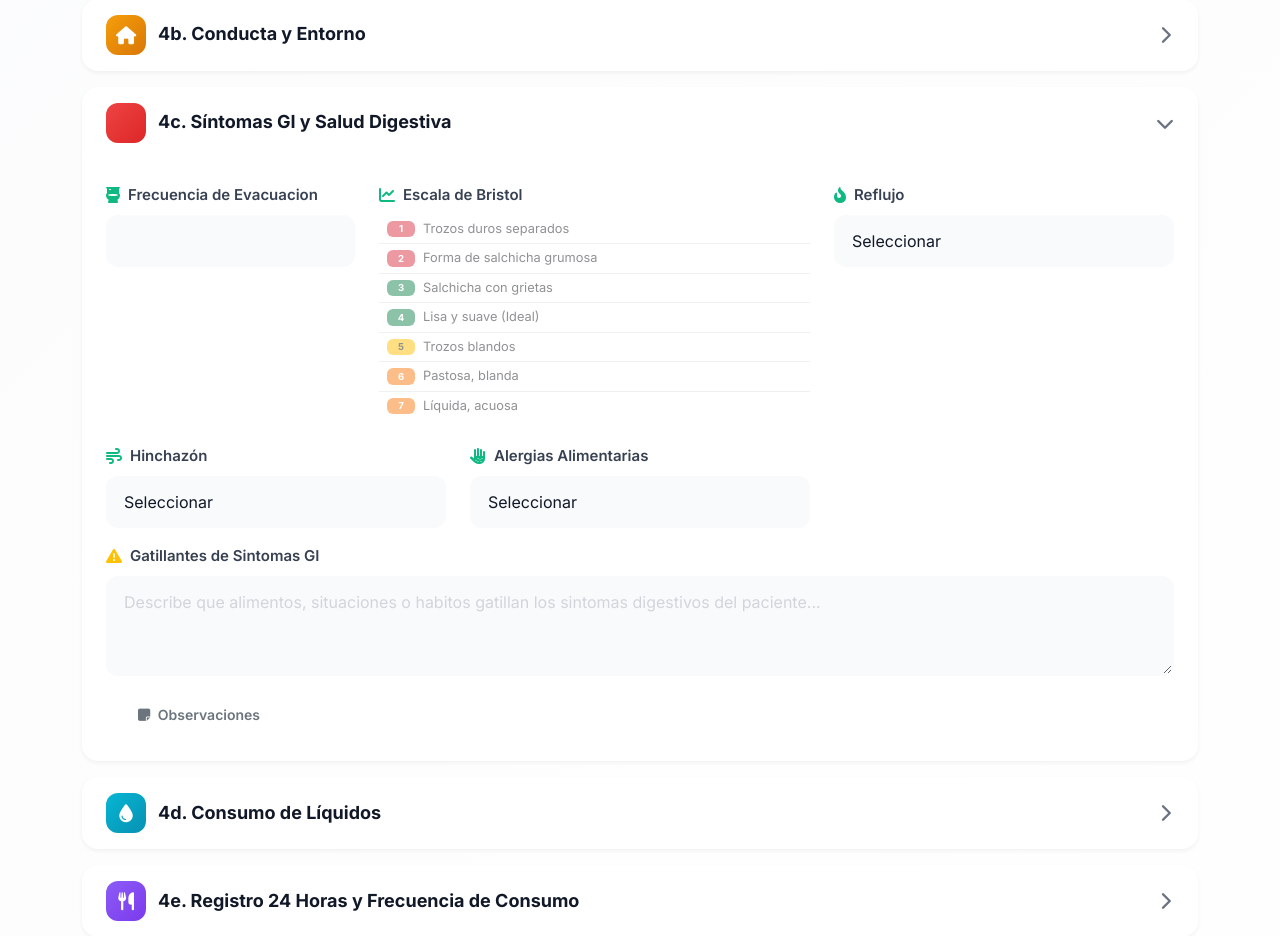
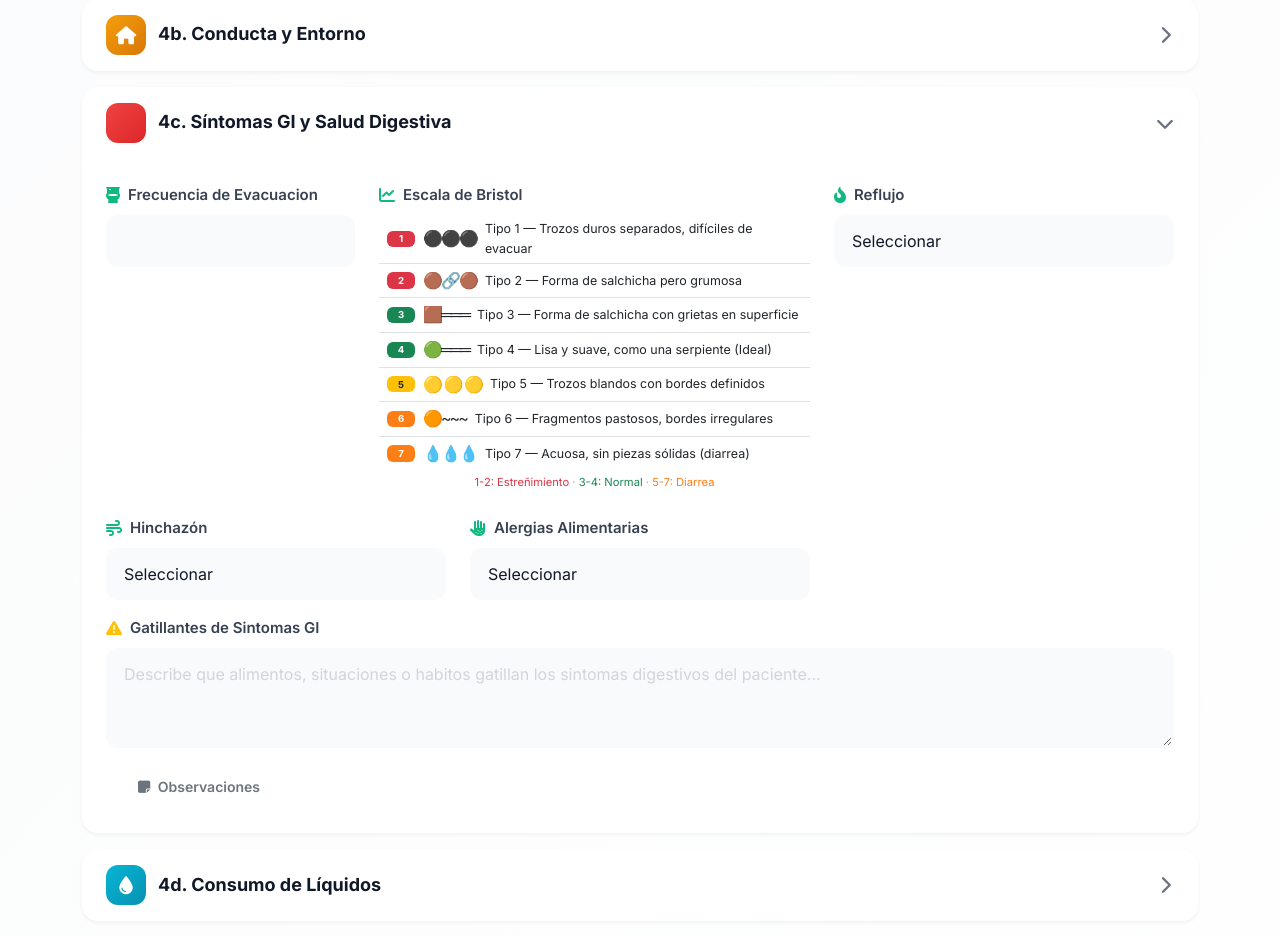
Before and after one commit to raimundobg/aivra, a Flask app: template templates/patient_file.html in a window 1280 px wide, after a click on "4c. Síntomas GI y Salud Digestiva". Shown: the part 1705-2641 px from the top of the page. Run offline with Flask 3, Linux system fonts and the light colour scheme; the template is opened without the code that fills it, so the values that code supplies are empty.

Commit message:
UX: Bristol scale improved display + frecuencia sticky header
U1: Enhanced Bristol scale with visual indicators (emoji representations),
    clickable selection, detailed descriptions, and color-coded legend
    (Estreñimiento/Normal/Diarrea)

U2: Frecuencia de consumo table header now sticky - stays visible
    while scrolling through food groups (max-height 600px container)

Note: U3-U6, U8-U11 verified as already implemented in current codebase

Co-Authored-By: Claude Haiku 4.5 <noreply@anthropic.com>

```diff
--- a/templates/patient_file.html
+++ b/templates/patient_file.html
@@ -952,13 +952,17 @@
                                 </label>
                                 {% set bristol_val = patient.consistencia_heces|int if patient.consistencia_heces else 0 %}
                                 {% set bristol_desc = {
-                                    1: 'Trozos duros separados',
-                                    2: 'Forma de salchicha grumosa',
-                                    3: 'Salchicha con grietas',
-                                    4: 'Lisa y suave (Ideal)',
-                                    5: 'Trozos blandos',
-                                    6: 'Pastosa, blanda',
-                                    7: 'Líquida, acuosa'
+                                    1: 'Tipo 1 — Trozos duros separados, difíciles de evacuar',
+                                    2: 'Tipo 2 — Forma de salchicha pero grumosa',
+                                    3: 'Tipo 3 — Forma de salchicha con grietas en superficie',
+                                    4: 'Tipo 4 — Lisa y suave, como una serpiente (Ideal)',
+                                    5: 'Tipo 5 — Trozos blandos con bordes definidos',
+                                    6: 'Tipo 6 — Fragmentos pastosos, bordes irregulares',
+                                    7: 'Tipo 7 — Acuosa, sin piezas sólidas (diarrea)'
+                                } %}
+                                {% set bristol_emoji = {
+                                    1: '⚫⚫⚫', 2: '🟤🔗🟤', 3: '🟫═══',
+                                    4: '🟢═══', 5: '🟡 🟡 🟡', 6: '🟠~~~', 7: '💧💧💧'
                                 } %}
                                 {% set bristol_class = {
                                     1: 'bg-danger', 2: 'bg-danger',
@@ -967,11 +971,17 @@
                                 } %}
                                 <div class="list-group list-group-flush" style="font-size: 0.8rem;">
                                     {% for i in range(1, 8) %}
-                                    <div class="list-group-item d-flex align-items-center px-2 py-1 {{ 'border-start border-3 border-primary fw-bold' if bristol_val == i else 'opacity-50' }}" style="background: transparent;">
+                                    <label class="list-group-item d-flex align-items-center px-2 py-1 {{ 'border-start border-3 border-primary fw-bold' if bristol_val == i else '' }}" style="background: transparent; cursor: pointer;" onclick="document.getElementById('consistencia_heces').value='{{ i }}'; this.closest('.list-group').querySelectorAll('label').forEach(l => l.classList.remove('border-start','border-3','border-primary','fw-bold')); this.classList.add('border-start','border-3','border-primary','fw-bold');">
                                         <span class="badge {{ bristol_class[i] }} me-2" style="min-width: 28px; {% if i in [6,7] %}background-color: #fd7e14 !important;{% endif %}">{{ i }}</span>
-                                        <span>{{ bristol_desc[i] }}</span>
-                                    </div>
+                                        <span class="me-2" style="font-size: 1rem; letter-spacing: -2px;">{{ bristol_emoji[i] }}</span>
+                                        <span style="font-size: 0.78rem;">{{ bristol_desc[i] }}</span>
+                                    </label>
                                     {% endfor %}
+                                </div>
+                                <div class="mt-1 text-center" style="font-size: 0.7rem; color: #94a3b8;">
+                                    <span class="text-danger">1-2: Estreñimiento</span> ·
+                                    <span class="text-success">3-4: Normal</span> ·
+                                    <span style="color: #fd7e14;">5-7: Diarrea</span>
                                 </div>
                                 <input type="hidden" id="consistencia_heces" name="consistencia_heces"
                                     value="{{ patient.consistencia_heces or '' }}">
@@ -1292,9 +1302,9 @@
                             'diario': 'Diario',
                             '2_dia': '2+ al día'
                             } %}
-                            <div class="table-responsive">
+                            <div class="table-responsive" style="max-height: 600px; overflow-y: auto;">
                                 <table class="table table-sm" style="font-size: 0.875rem;">
-                                    <thead style="background: linear-gradient(135deg, #faf5ff, #f3e8ff);">
+                                    <thead style="background: linear-gradient(135deg, #faf5ff, #f3e8ff); position: sticky; top: 0; z-index: 10;">
                                         <tr>
                                             <th
                                                 style="padding: 0.75rem 1rem; font-weight: 600; color: #6b21a8; width: 40%;">
```
